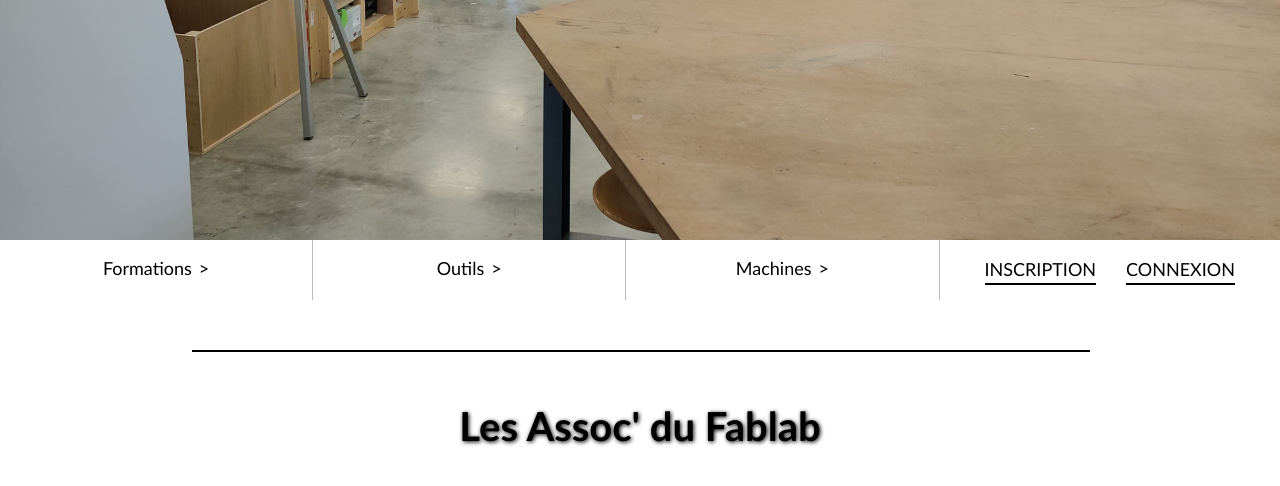
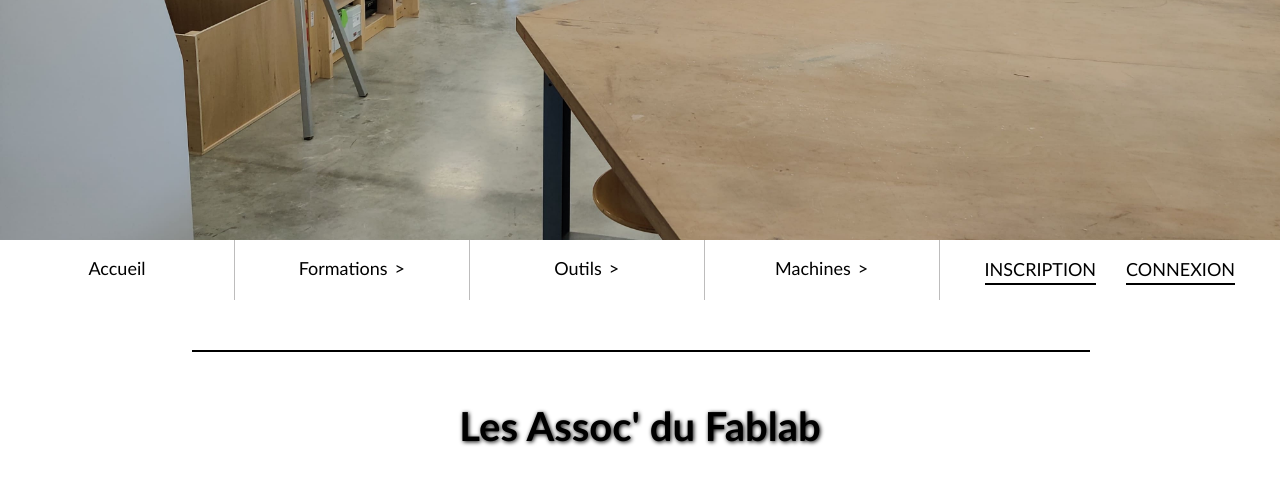
Before and after one commit to Codicam/Fablab_website, a PHP site: page /Site_Fablab/Fablab.php in a window 1280 px wide. Shown: the part 560-1046 px from the top of the page. Run offline with PHP 8.4, Linux system fonts and the light colour scheme.

Commit message:
Fixed home button in navbar

```diff
--- a/printNavMenu.php
+++ b/printNavMenu.php
@@ -16,6 +16,9 @@ require_once('init/path.php');
 
 <nav>
     <ul>
+        <li class="bouton">
+                <a href="Fablab.php">Accueil</a>
+        </li>
         <li class="menu-deroulant">
             <a href="Controllers/formationController.php">Formations</a>
             <ul class="sous-menu">
```
